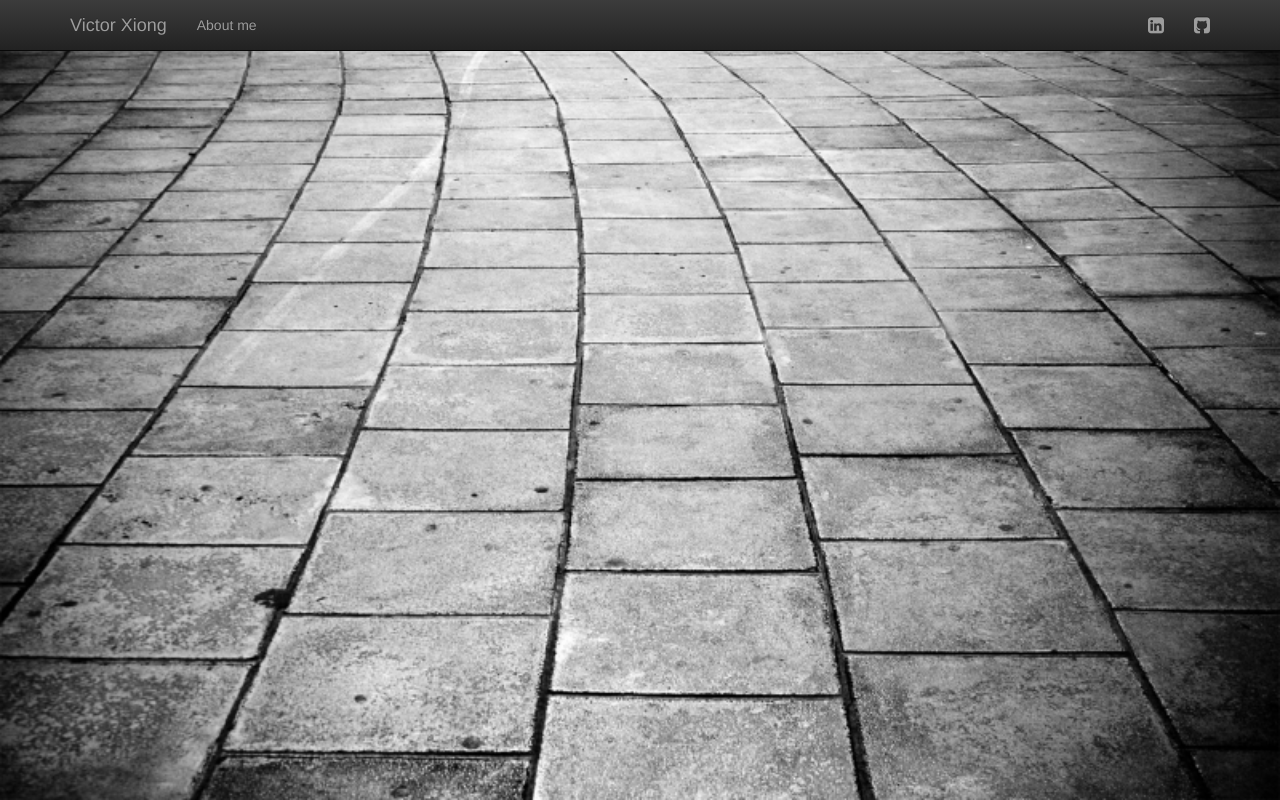
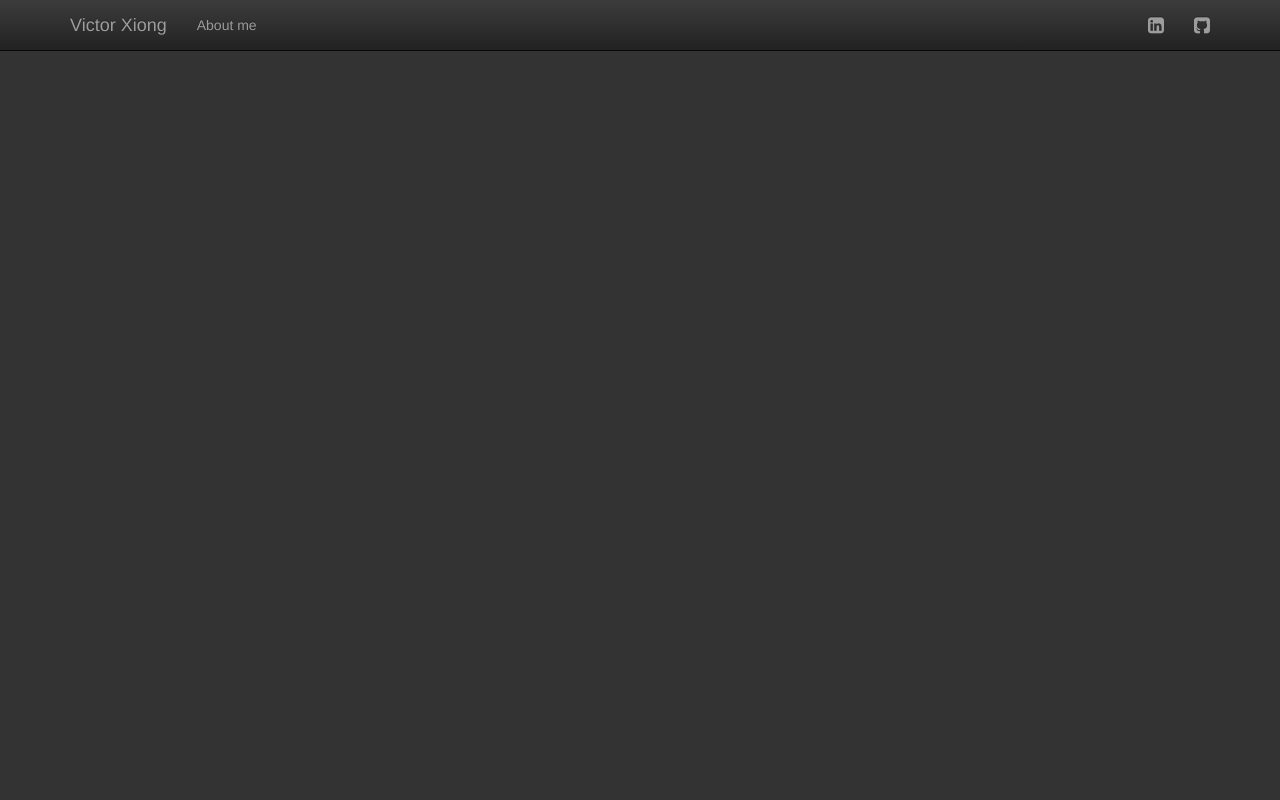
Before and after one commit to victor-xiong/victor-xiong.github.io, a website: page index.html in a window 1280 px wide. Drawn offline with nearby package versions, Linux system fonts and the light colour scheme.

Commit message:
change background color

```diff
--- a/assets/css/index.css
+++ b/assets/css/index.css
@@ -1,7 +1,3 @@
 body {
-	background-image: url('../images/background_optimized.jpg');
-	background-size: cover;
-	background-position: left top;
-	background-attachment: fixed;
-	background-repeat: no-repeat;
+	background-color: #333;
 }
```
